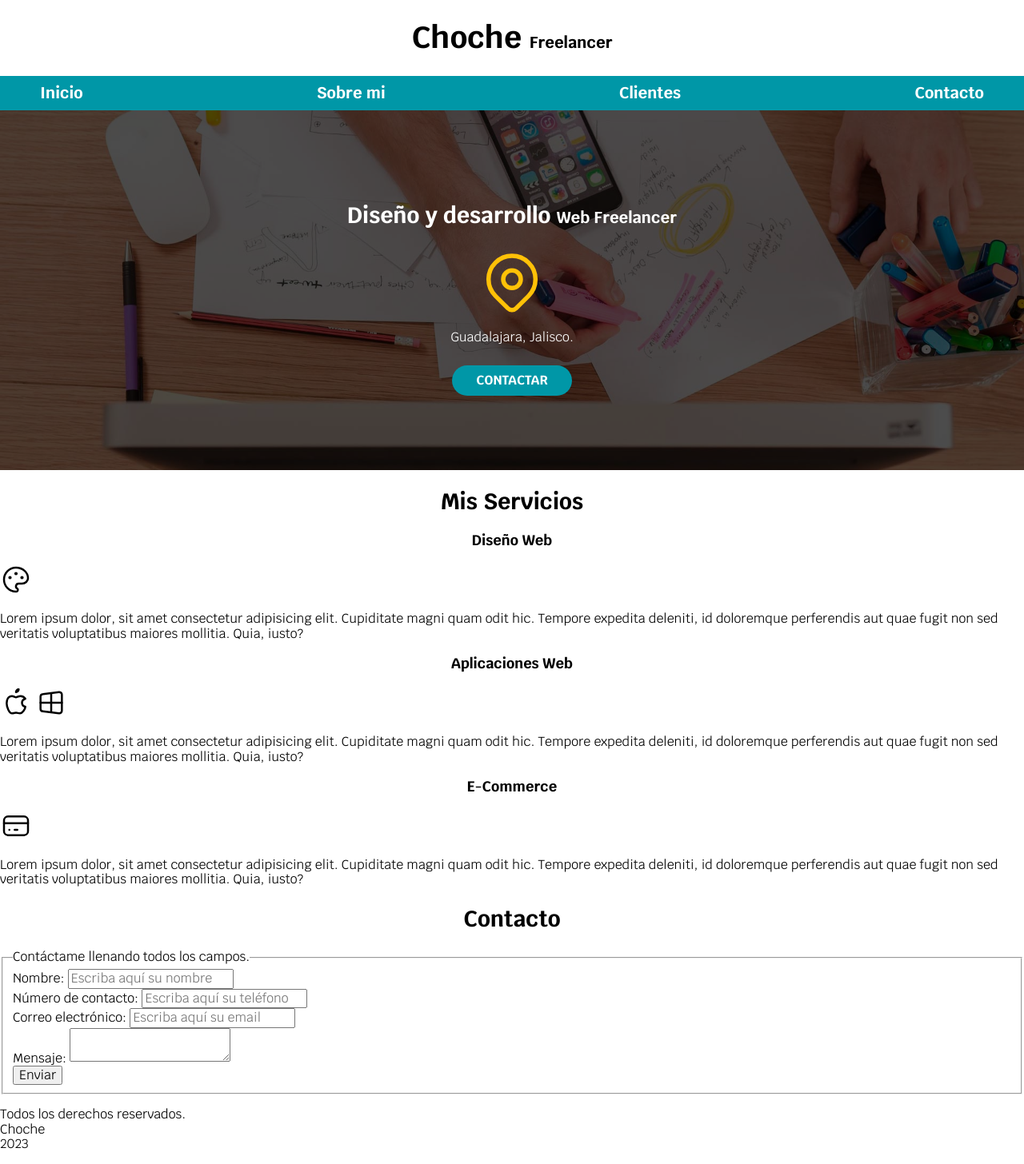
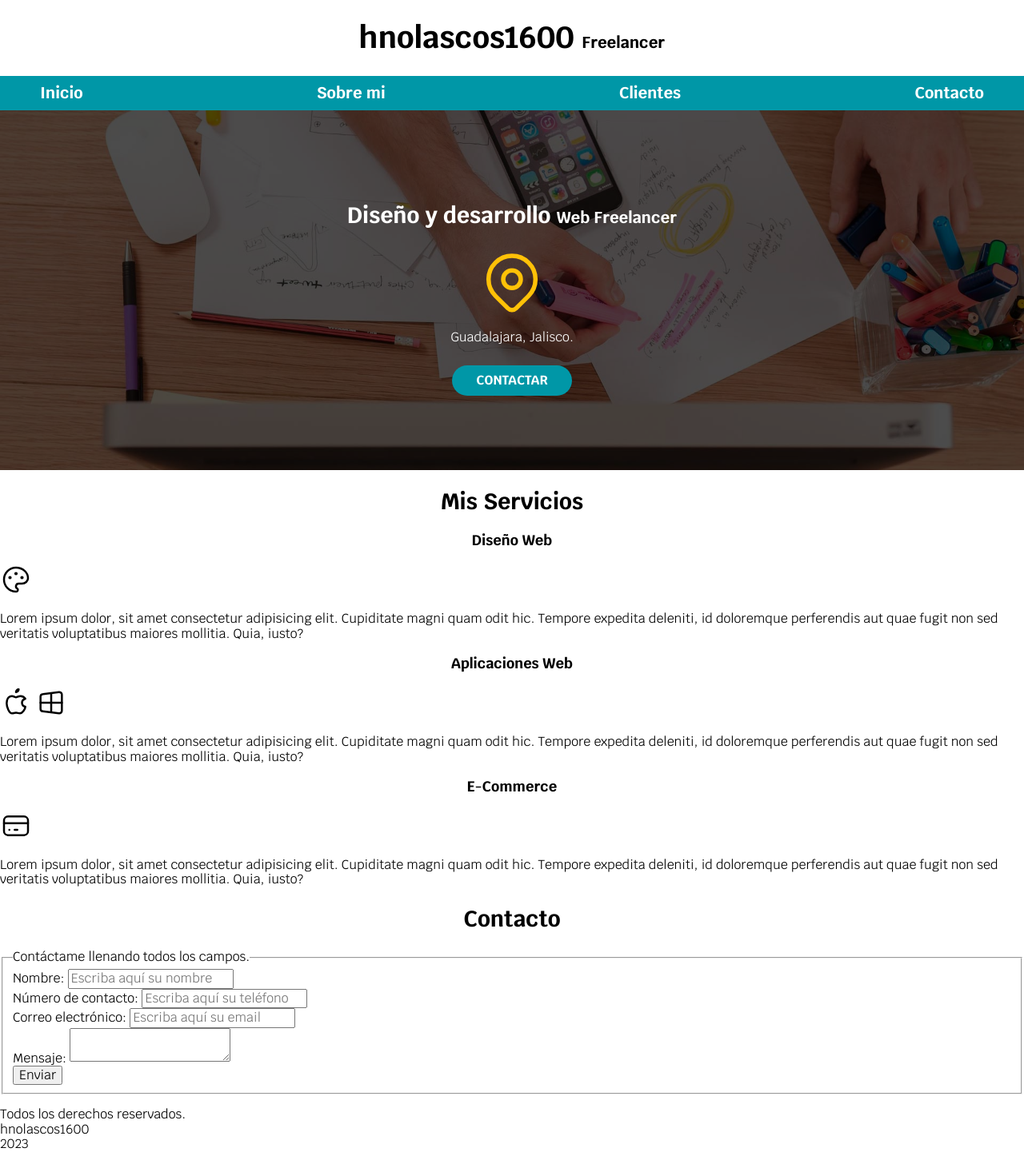
Before and after one commit to hnolascos1600/proyecto01, a plain HTML site: page Proyecto 01/index.html in a window 1280 px wide. Shown: the whole page at 80% size. Drawn offline with Linux system fonts and the light colour scheme.

Commit message:
codename updated

```diff
--- a/Proyecto 01/index.html
+++ b/Proyecto 01/index.html
@@ -16,7 +16,7 @@
 </head>
 <body>
     <header>
-        <h1 class="titulo">Choche <span>Freelancer</span></h1> <!-- EL SPAN SOLO AGREGA ETIKETA, EN REALIDAD NO MODIFICA ND A MENOS QUE USES EL CHINGADO CSS -->
+        <h1 class="titulo">hnolascos1600 <span>Freelancer</span></h1> <!-- EL SPAN SOLO AGREGA ETIKETA, EN REALIDAD NO MODIFICA ND A MENOS QUE USES EL CHINGADO CSS -->
     </header>
     <div class="nav-bg"> <!-- div no va dentro de nav nunca -->
     <nav class="navegacion-principal contenedor">
@@ -135,7 +135,7 @@
     </section>
 
     <footer>
-        <p>Todos los derechos reservados. <br>Choche<br>2023</p>
+        <p>Todos los derechos reservados. <br>hnolascos1600<br>2023</p>
     </footer>
 </body>
 </html>
```
